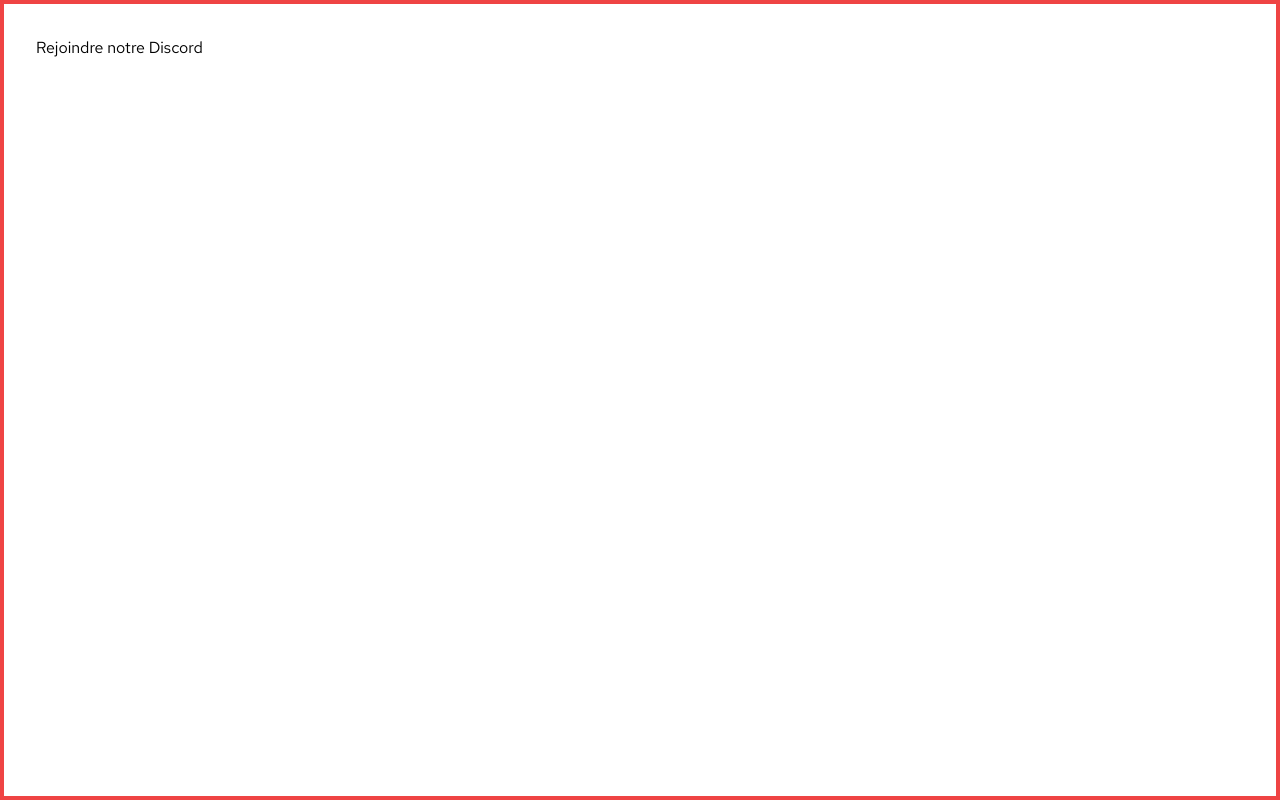
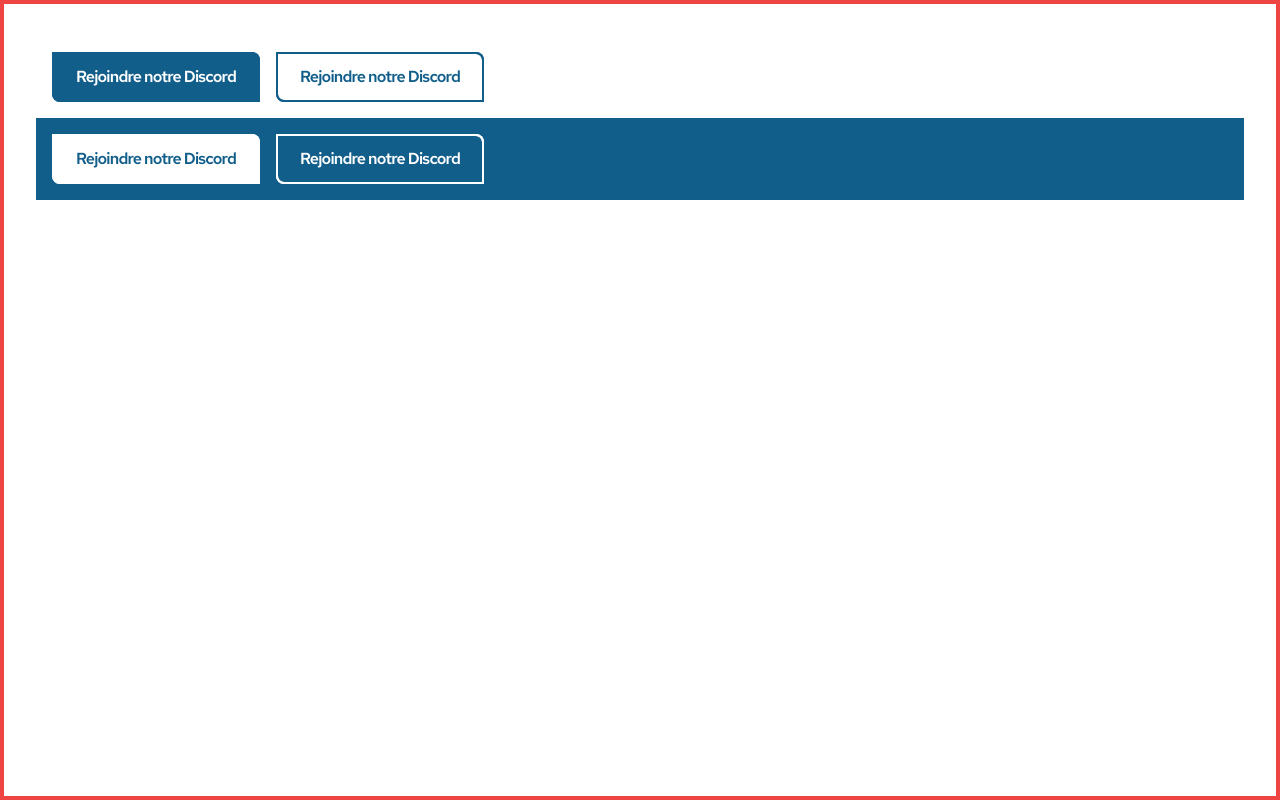
Before and after one commit to kevscript/aideeducation, a Next.js app: page / in a window 1280 px wide. Built offline with nearby package versions, Linux system fonts and the light colour scheme; a web font is replaced by a local one.

Commit message:
button component without icon or polymorphism

```diff
--- a/src/app/page.tsx
+++ b/src/app/page.tsx
@@ -1,7 +1,18 @@
+import { Button } from "@/components/button";
+
 export default function Home() {
   return (
     <main className="border-4 w-full border-red-500 h-screen p-8">
-      <button>Rejoindre notre Discord</button>
+      <div className="flex p-4 gap-4">
+        <Button>Rejoindre notre Discord</Button>
+        <Button variant="secondary">Rejoindre notre Discord</Button>
+      </div>
+      <div className="flex bg-navy-900 p-4 gap-4">
+        <Button theme="dark">Rejoindre notre Discord</Button>
+        <Button theme="dark" variant="secondary">
+          Rejoindre notre Discord
+        </Button>
+      </div>
     </main>
   );
 }
--- /dev/null
+++ b/src/components/button.tsx
@@ -0,0 +1,59 @@
+import { ButtonHTMLAttributes, HTMLAttributes } from "react";
+
+type ButtonProps = HTMLAttributes<HTMLButtonElement> & {
+  theme?: "light" | "dark";
+  variant?: "primary" | "secondary";
+};
+
+export function Button({
+  theme = "light",
+  variant = "primary",
+  children,
+  ...props
+}: ButtonProps) {
+  if (variant === "primary") {
+    return (
+      <button
+        {...props}
+        className={`relative px-6 h-[3.125rem] shadow-[inset_0px_0px_0px_2px] tracking-tighter rounded-tr-lg rounded-bl-lg font-semibold text-transparent ${
+          theme === "light" ? "shadow-navy-900" : "shadow-white"
+        }`}
+      >
+        {children}
+        <div
+          className={`hover:translate-x-1 hover:-translate-y-1 absolute top-0 left-0 w-full h-full rounded-tr-lg rounded-bl-lg flex justify-center items-center transition-all duration-300 ease-out ${
+            theme === "light"
+              ? "bg-navy-900 text-white"
+              : "bg-white text-navy-900"
+          }`}
+        >
+          {children}
+        </div>
+      </button>
+    );
+  }
+
+  if (variant === "secondary") {
+    return (
+      <button
+        {...props}
+        className={`relative px-6 h-[3.125rem] shadow-[inset_0px_0px_0px_2px] tracking-tighter rounded-tr-lg rounded-bl-lg font-semibold text-transparent ${
+          theme === "light" ? "shadow-navy-900" : "shadow-white"
+        }`}
+      >
+        {children}
+        <div
+          className={`hover:translate-x-1 hover:-translate-y-1 absolute top-0 left-0 w-full h-full shadow-[inset_0px_0px_0px_2px] rounded-tr-lg rounded-bl-lg flex justify-center items-center [transition:background-color_0.15s_ease-out_0.3s,transform_0.3s] hover:[transition:background-color_0s,transform_0.3s] ${
+            theme === "light"
+              ? "bg-transparent shadow-navy-900 text-navy-900 hover:bg-white"
+              : "bg-transparent shadow-white text-white hover:bg-navy-900"
+          }`}
+        >
+          {children}
+        </div>
+      </button>
+    );
+  }
+
+  return null;
+}
```
